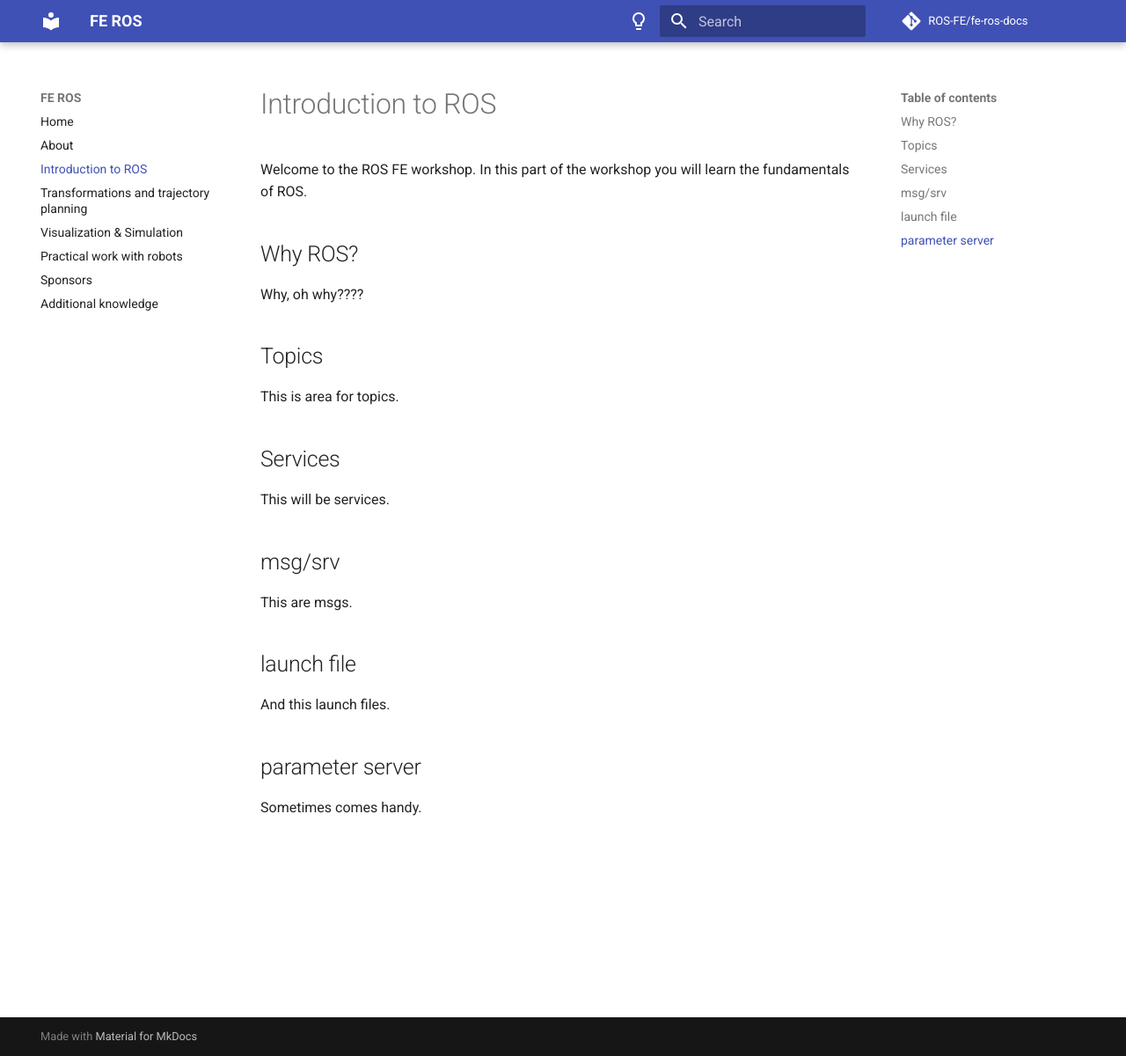
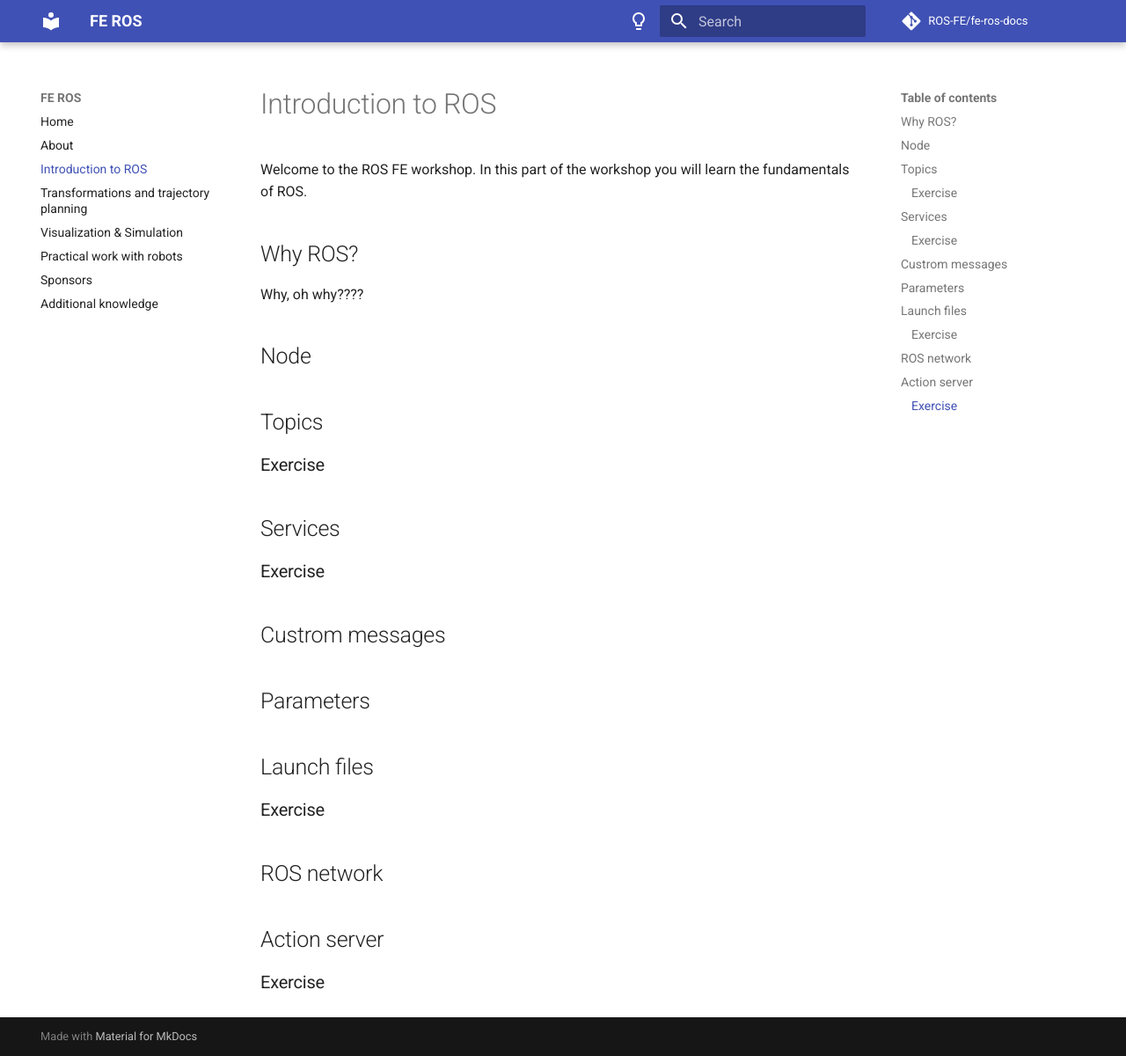
Before and after one commit to ROS-FE/fe-ros-docs, an MkDocs documentation site: the page built from docs/introduction/index.md, in a window 1280 px wide and 1200 px high. Shown: the whole window at 88% size. Built offline with MkDocs 1.6.1 and Material for MkDocs 9.7.7, drawn with Linux system fonts in a browser that asks for light colours; comment, search, counter and statistics services are not loaded.

Commit message:
Update index.md

```diff
--- a/docs/introduction/index.md
+++ b/docs/introduction/index.md
@@ -6,22 +6,26 @@ Welcome to the ROS FE workshop. In this part of the workshop you will learn the
 
 Why, oh why????
 
+## Node
+
 ## Topics
 
-This is area for topics.
+### Exercise
 
 ## Services
 
-This will be services.
+### Exercise
 
-## msg/srv
+## Custrom messages
 
-This are msgs.
+## Parameters
 
-## launch file
+## Launch files
 
-And this launch files.
+### Exercise
 
-## parameter server
+## ROS network
 
-Sometimes comes handy.
+## Action server
+
+### Exercise
```
